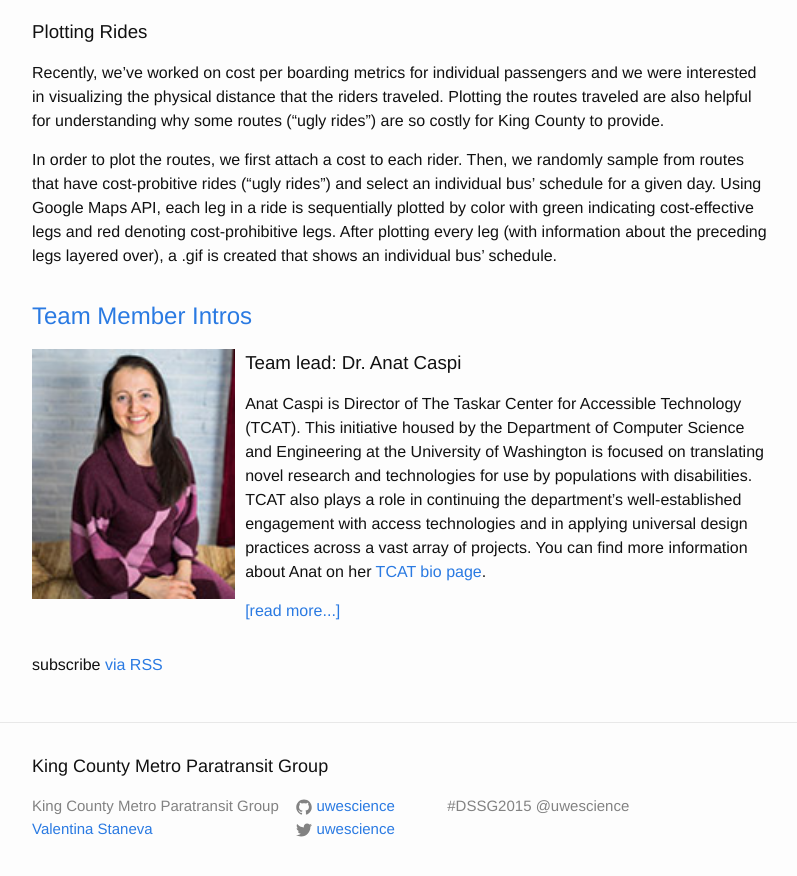
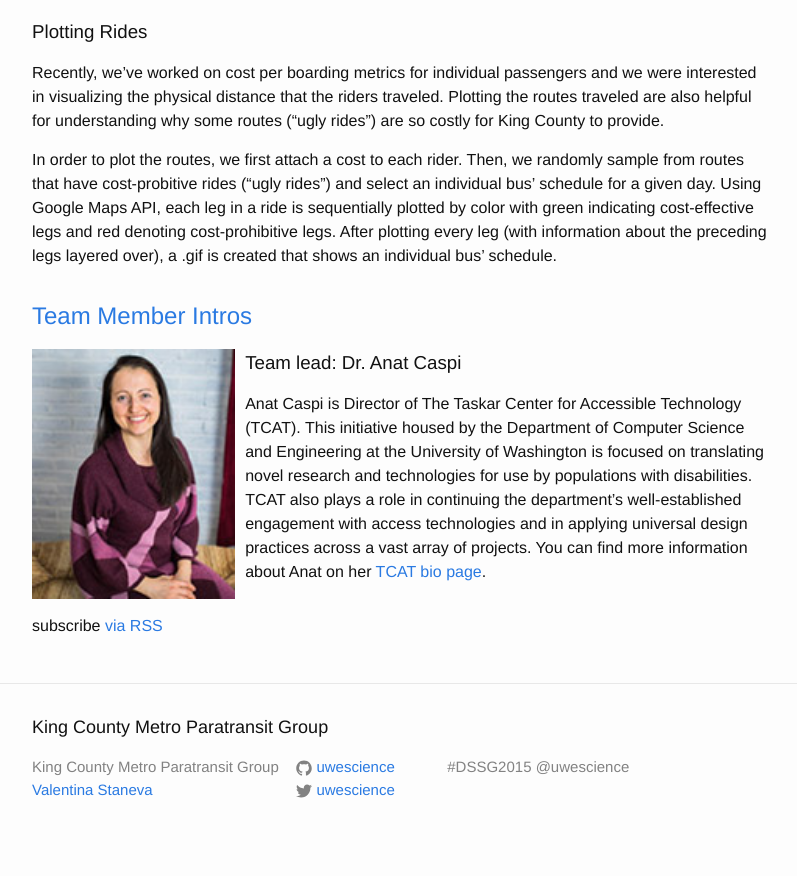
Before and after one commit to DSSG-paratransit/main_repo, a Jekyll site: the page built from index.md, in a window 1280 px wide and 900 px high, scrolled down 1115 px. Shown: the top 876 px of the window, without its empty margins (238-1035 px from the left). Built offline with Jekyll 4.4.1, drawn with Linux system fonts in a browser that asks for light colours.

Commit message:
take IV.22

```diff
--- a/index.md
+++ b/index.md
@@ -15,7 +15,7 @@ layout: home
           <!--<p> {{ post.meta }} </p>-->
           <p>  {{ post.excerpt }} </p>
           <p>
-            {% if post.content contains "<!--test-->" %}
+            {% if post.content contains excerpt_separator %}
               <a class="post-readmore" href="{{ post.url | prepend: site.baseurl }}">[read more...]</a>
             {% endif %}
           </p>
```
Also changed, not shown: _posts/2015-07-17-About-Us.md (+0 -1 lines).
